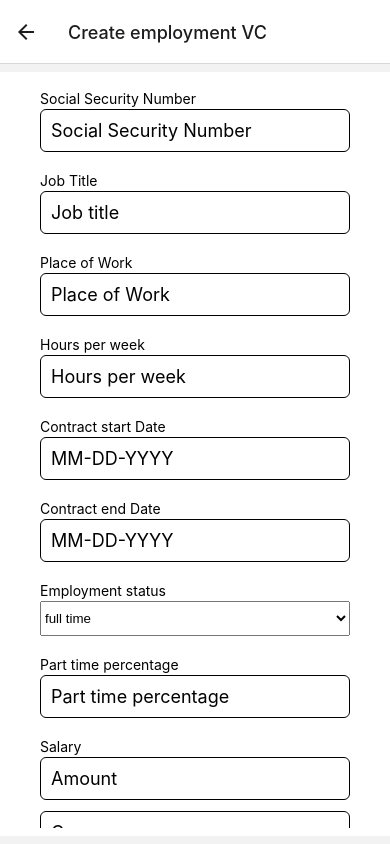
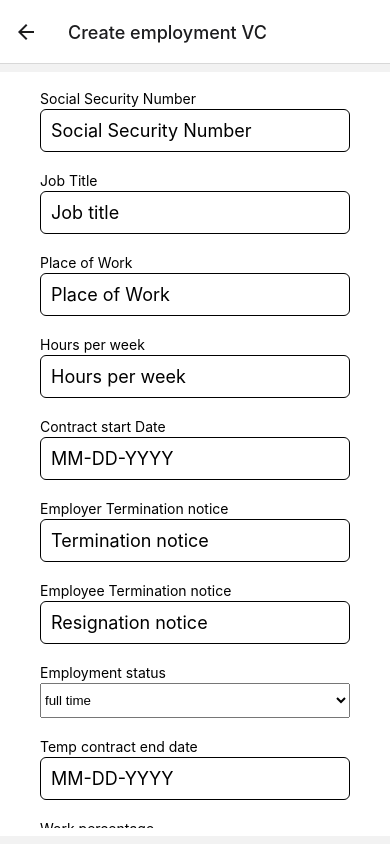
Before and after one commit to symfoni/bachelor, a React Native app: screen /SymfoniCreateEmploymentVC in a window 390 px wide. Built offline with nearby package versions, Linux system fonts and the light colour scheme.

Commit message:
added text fields for new inputs

```diff
--- a/app/components/employmentForm.tsx
+++ b/app/components/employmentForm.tsx
@@ -133,16 +133,27 @@ export default function EmploymentForm({ screenName }: any) {
 
 						<Text>{props.touched.startDate && props.errors.startDate}</Text>
 
-						<Text style={formStyles.textLabel}>Contract end Date</Text>
+						<Text style={formStyles.textLabel}>Employer Termination notice</Text>
 						<TextInput
 							style={formStyles.textInput}
-							placeholder='MM-DD-YYYY'
-							onChangeText={props.handleChange('endDate')}
-							value={props.values.endDate}
-							onBlur={props.handleBlur('endDate')}
+							placeholder='Termination notice'
+							onChangeText={props.handleChange('employerTerminationNotice')}
+							value={props.values.employerTerminationNotice}
+							onBlur={props.handleBlur('employerTerminationNotice')}
 						/>
 
-						<Text>{props.touched.endDate && props.errors.endDate}</Text>
+						<Text>{props.touched.employerTerminationNotice && props.errors.employerTerminationNotice}</Text>
+
+						<Text style={formStyles.textLabel}>Employee Termination notice</Text>
+						<TextInput
+							style={formStyles.textInput}
+							placeholder='Resignation notice'
+							onChangeText={props.handleChange('employeeTerminationNotice')}
+							value={props.values.employeeTerminationNotice}
+							onBlur={props.handleBlur('employeeTerminationNotice')}
+						/>
+
+						<Text>{props.touched.employeeTerminationNotice && props.errors.employeeTerminationNotice}</Text>
 
 						<Text style={formStyles.textLabel}>Employment status</Text>
 						<Picker
@@ -152,31 +163,42 @@ export default function EmploymentForm({ screenName }: any) {
 						>
 							<Picker.Item label='full time' value='full time'></Picker.Item>
 							<Picker.Item label='part time' value='part time'></Picker.Item>
-							<Picker.Item label='freelance' value='freelance'></Picker.Item>
 						</Picker>
 
-						<Text style={formStyles.textLabel}>Part time percentage</Text>
+						<Text style={formStyles.textLabel}>Temp contract end date</Text>
 						<TextInput
 							style={formStyles.textInput}
-							placeholder='Part time percentage'
-							onChangeText={props.handleChange('partTimePercentage')}
-							value={props.values.partTimePercentage}
-							onBlur={props.handleBlur('partTimePercentage')}
+							placeholder='MM-DD-YYYY'
+							onChangeText={props.handleChange('temporaryContractEndDate')}
+							value={props.values.temporaryContractEndDate}
+							onBlur={props.handleBlur('temporaryContractEndDate')}
 						/>
 
-						<Text>{props.touched.partTimePercentage && props.errors.partTimePercentage}</Text>
+						<Text>{props.touched.temporaryContractEndDate && props.errors.temporaryContractEndDate}</Text>
 
-						<Text style={formStyles.textLabel}>Salary</Text>
+						<Text style={formStyles.textLabel}>Work percentage</Text>
 						<TextInput
 							style={formStyles.textInput}
-							placeholder='Amount'
-							onChangeText={props.handleChange('amount')}
-							value={props.values.amount}
-							onBlur={props.handleBlur('amount')}
+							placeholder='100'
+							onChangeText={props.handleChange('workPercentage')}
+							value={props.values.workPercentage}
+							onBlur={props.handleBlur('workPercentage')}
 						/>
 
-						<Text>{props.touched.amount && props.errors.amount}</Text>
+						<Text>{props.touched.workPercentage && props.errors.workPercentage}</Text>
 
+						<Text style={formStyles.textLabel}>Monthly salary</Text>
+						<TextInput
+							style={formStyles.textInput}
+							placeholder='Monthly salary'
+							onChangeText={props.handleChange('monthlySalary')}
+							value={props.values.monthlySalary}
+							onBlur={props.handleBlur('monthlySalary')}
+						/>
+
+						<Text>{props.touched.monthlySalary && props.errors.monthlySalary}</Text>
+
+						<Text style={formStyles.textLabel}>Currency</Text>
 						<TextInput
 							style={formStyles.textInput}
 							placeholder='Currency'
@@ -207,6 +229,17 @@ export default function EmploymentForm({ screenName }: any) {
 						/>
 
 						<Text>{props.touched.trialEndDate && props.errors.trialEndDate}</Text>
+
+						<Text style={formStyles.textLabel}>Trial period termination notice</Text>
+						<TextInput
+							style={formStyles.textInput}
+							placeholder='In days'
+							onChangeText={props.handleChange('trialPeriodTerminationNotice')}
+							value={props.values.trialPeriodTerminationNotice}
+							onBlur={props.handleBlur('trialPeriodTerminationNotice')}
+						/>
+
+						<Text>{props.touched.trialPeriodTerminationNotice && props.errors.trialPeriodTerminationNotice}</Text>
 
 						<Text style={formStyles.textLabel}>Special clauses</Text>
 
```
